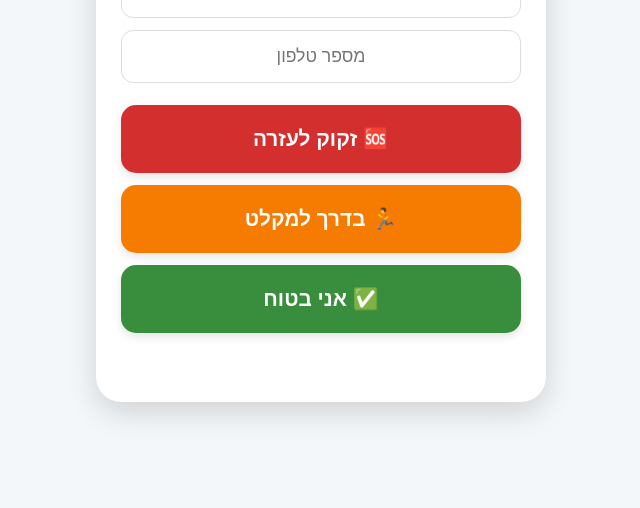
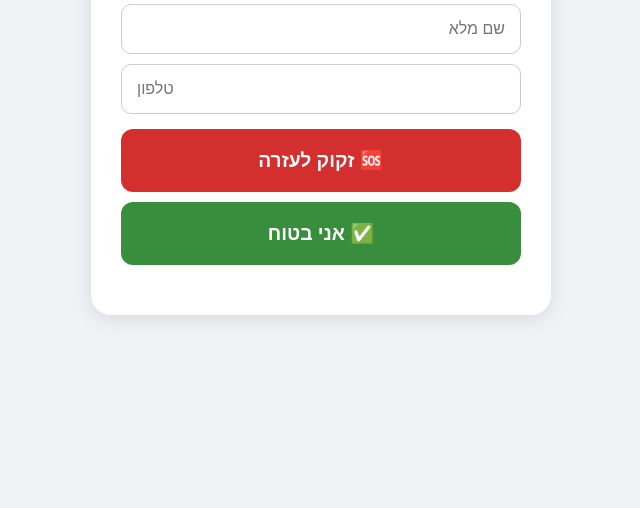
Before and after one commit to eitanpc-a11y/safezone, a plain HTML site: page index.html in a window 1280 px wide. Shown: the part 292-800 px from the top of the page, without its empty margins (319-959 px from the left). Drawn offline with Linux system fonts and the light colour scheme.

Commit message:
Update index.html

```diff
--- a/index.html
+++ b/index.html
@@ -3,37 +3,27 @@
 <head>
     <meta charset="UTF-8">
     <meta name="viewport" content="width=device-width, initial-scale=1.0, maximum-scale=1.0, user-scalable=no">
-    <title>SafeZone - דיווח חירום</title>
+    <title>SafeZone - דיווח מהשטח</title>
     <script src="https://www.gstatic.com/firebasejs/9.23.0/firebase-app-compat.js"></script>
     <script src="https://www.gstatic.com/firebasejs/9.23.0/firebase-firestore-compat.js"></script>
     <style>
-        :root { --red: #d32f2f; --green: #388e3c; --orange: #f57c00; }
-        body { font-family: system-ui, sans-serif; background: #f4f7f9; margin: 0; display: flex; align-items: center; justify-content: center; min-height: 100vh; }
-        .card { background: white; padding: 25px; border-radius: 25px; box-shadow: 0 10px 30px rgba(0,0,0,0.15); width: 90%; max-width: 400px; text-align: center; }
-        h1 { color: var(--red); font-size: 2.2rem; margin-bottom: 5px; }
-        input { width: 100%; padding: 15px; margin-bottom: 12px; border-radius: 12px; border: 1px solid #ddd; box-sizing: border-box; font-size: 1.1rem; text-align: center; }
-        .btn-grid { display: grid; gap: 12px; margin-top: 10px; }
-        .emergency-btn { padding: 22px; border: none; border-radius: 15px; color: white; font-weight: bold; font-size: 1.3rem; cursor: pointer; box-shadow: 0 4px 10px rgba(0,0,0,0.1); }
-        .red { background: var(--red); } .orange { background: var(--orange); } .green { background: var(--green); }
-        #status-msg { margin-top: 20px; font-weight: bold; min-height: 24px; font-size: 0.95rem; line-height: 1.4; }
+        :root { --red: #d32f2f; --green: #388e3c; }
+        body { font-family: system-ui, sans-serif; background: #f0f2f5; margin: 0; display: flex; align-items: center; justify-content: center; min-height: 100vh; }
+        .card { background: white; padding: 30px; border-radius: 20px; box-shadow: 0 4px 20px rgba(0,0,0,0.1); width: 90%; max-width: 400px; text-align: center; }
+        input { width: 100%; padding: 15px; margin-bottom: 10px; border-radius: 10px; border: 1px solid #ccc; box-sizing: border-box; font-size: 1rem; }
+        .btn { width: 100%; padding: 20px; margin: 5px 0; border: none; border-radius: 12px; font-weight: bold; font-size: 1.2rem; color: white; cursor: pointer; }
+        .red { background: var(--red); } .green { background: var(--green); }
+        #status { margin-top: 15px; font-weight: bold; }
     </style>
 </head>
 <body>
-
     <div class="card">
-        <h1>SafeZone</h1>
-        <p>דווח מצבך למוקד המבצעי</p>
-
-        <input type="text" id="userName" placeholder="שם מלא">
-        <input type="tel" id="userPhone" placeholder="מספר טלפון">
-
-        <div class="btn-grid">
-            <button class="emergency-btn red" onclick="sendReport('זקוק לעזרה')">🆘 זקוק לעזרה</button>
-            <button class="emergency-btn orange" onclick="sendReport('בדרך למרחב מוגן')">🏃 בדרך למקלט</button>
-            <button class="emergency-btn green" onclick="sendReport('בטוח במקלט')">✅ אני בטוח</button>
-        </div>
-
-        <div id="status-msg"></div>
+        <h2 style="color: var(--red)">SafeZone 🆘</h2>
+        <input type="text" id="name" placeholder="שם מלא">
+        <input type="tel" id="phone" placeholder="טלפון">
+        <button class="btn red" onclick="sendReport('זקוק לעזרה')">🆘 זקוק לעזרה</button>
+        <button class="btn green" onclick="sendReport('בטוח במקלט')">✅ אני בטוח</button>
+        <div id="status"></div>
     </div>
 
     <script>
@@ -41,73 +31,47 @@
             apiKey: "AIzaSyDLKF30weC2z70WvK3zvDoOqIVWYfoQ9ow",
             authDomain: "safezone-cd4b5.firebaseapp.com",
             projectId: "safezone-cd4b5",
-            storageBucket: "safezone-cd4b5.firebasestorage.app",
-            messagingSenderId: "78949340231",
             appId: "1:78949340231:web:85929f70752f1fc7cf8d62"
         };
         firebase.initializeApp(firebaseConfig);
         const db = firebase.firestore();
 
+        // שמירה וטעינה של פרטים
         window.onload = () => {
-            document.getElementById('userName').value = localStorage.getItem('safezone_name') || "";
-            document.getElementById('userPhone').value = localStorage.getItem('safezone_phone') || "";
+            document.getElementById('name').value = localStorage.getItem('sz_name') || "";
+            document.getElementById('phone').value = localStorage.getItem('sz_phone') || "";
         };
 
         async function sendReport(status) {
-            const msg = document.getElementById('status-msg');
-            const name = document.getElementById('userName').value;
-            const phone = document.getElementById('userPhone').value;
+            const name = document.getElementById('name').value;
+            const phone = document.getElementById('phone').value;
+            if (!name) return alert("הכנס שם");
 
-            if (!name) { alert("אנא הזן שם"); return; }
-            localStorage.setItem('safezone_name', name);
-            localStorage.setItem('safezone_phone', phone);
+            localStorage.setItem('sz_name', name);
+            localStorage.setItem('sz_phone', phone);
 
-            msg.innerText = "מחפש לוויינים... 📡";
-            msg.style.color = "#1a73e8";
+            const msg = document.getElementById('status');
+            msg.innerText = "מאתר מיקום (עוקף שיבושים)... 📡";
 
-            // הגדרות GPS גמישות יותר למצבי שיבושים
-            const options = {
-                enableHighAccuracy: false, // כיבוי דיוק גבוה עוזר לעקוף שיבושי GPS
-                timeout: 8000,             // מחכה 8 שניות בלבד
-                maximumAge: 60000          // מאפשר להשתמש במיקום שנשמר לפני דקה
+            // הגדרות למלחמה בשיבושי GPS בישראל
+            const geoOptions = {
+                enableHighAccuracy: false, // קריטי! עוזר למנוע קפיצה לדבלין
+                timeout: 10000,
+                maximumAge: 0
             };
 
-            if (navigator.geolocation) {
-                navigator.geolocation.getCurrentPosition(
-                    (pos) => saveToFirebase(pos.coords.latitude, pos.coords.longitude, status),
-                    (err) => {
-                        console.error(err);
-                        msg.innerText = "⚠️ קושי באיתור מדויק. מנסה לשלוח מיקום משוער...";
-                        // ניסיון שלישי עם הגדרות הכי בסיסיות
-                        navigator.geolocation.getCurrentPosition(
-                            (pos) => saveToFirebase(pos.coords.latitude, pos.coords.longitude, status),
-                            () => { msg.innerText = "❌ לא ניתן לאתר מיקום. וודא שה-GPS פועל ושאושרת גישה."; msg.style.color = "red"; }
-                        );
-                    },
-                    options
-                );
-            }
-        }
-
-        async function saveToFirebase(lat, lng, status) {
-            const msg = document.getElementById('status-msg');
-            msg.innerText = "המיקום נמצא! שולח נתונים... 📤";
-
-            try {
+            navigator.geolocation.getCurrentPosition(async (pos) => {
                 await db.collection("reports").add({
-                    name: document.getElementById('userName').value,
-                    phone: document.getElementById('userPhone').value || "לא צוין",
-                    status: status,
-                    lat: lat,
-                    lng: lng,
+                    name, phone, status,
+                    lat: pos.coords.latitude,
+                    lng: pos.coords.longitude,
                     time: firebase.firestore.FieldValue.serverTimestamp()
                 });
-                msg.innerText = "✅ הדיווח התקבל בהצלחה בחמ\"ל!";
+                msg.innerText = "✅ הדיווח נשלח בהצלחה!";
                 msg.style.color = "green";
-            } catch (e) {
-                msg.innerText = "❌ שגיאת תקשורת: " + e.message;
-                msg.style.color = "red";
-            }
+            }, (err) => {
+                msg.innerText = "❌ שגיאת מיקום: " + err.message;
+            }, geoOptions);
         }
     </script>
 </body>
```
